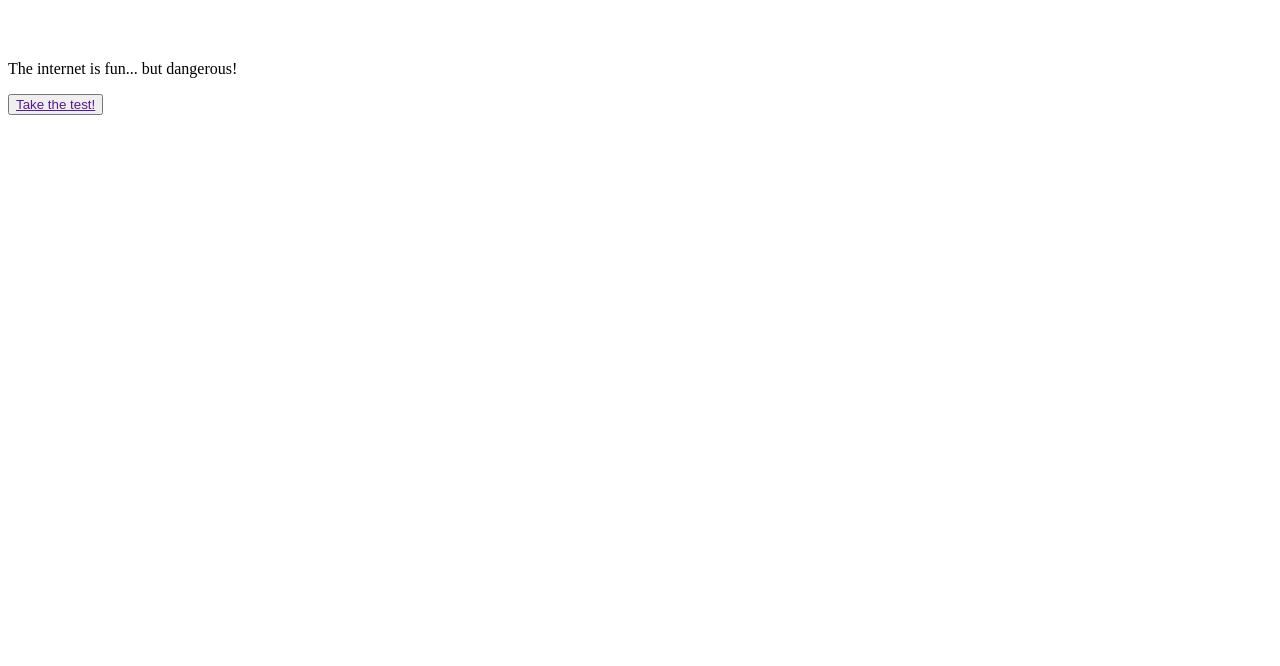
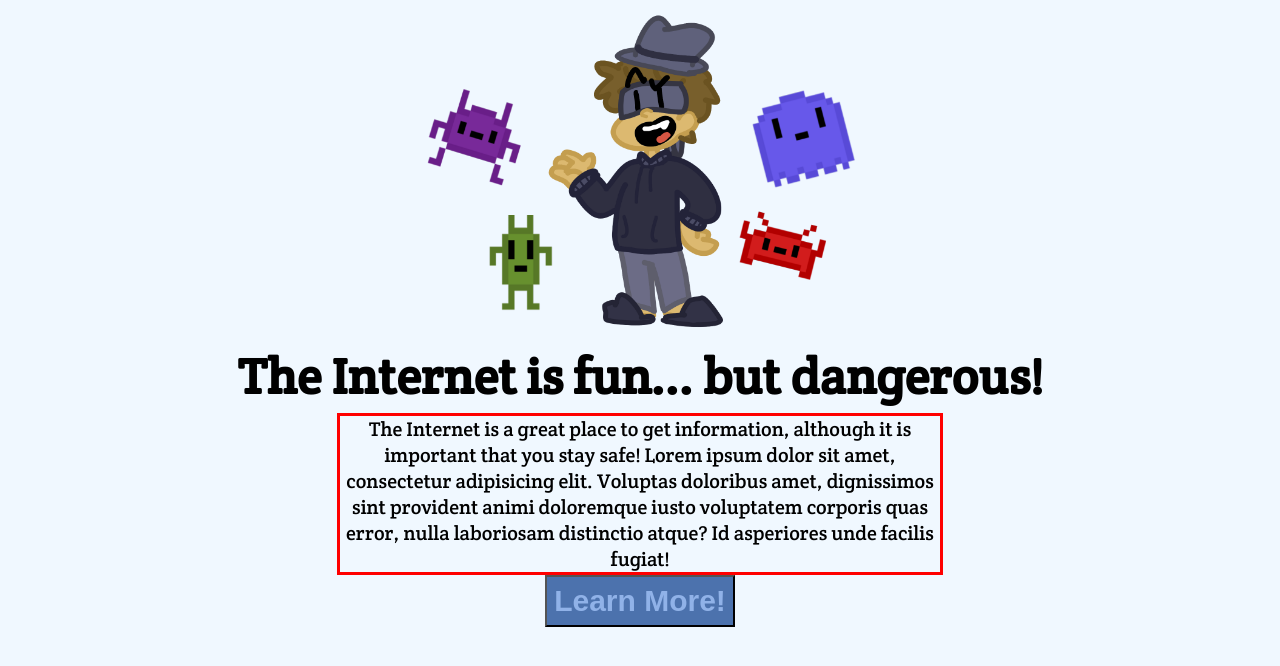
Before and after one commit to knighse/internetisfun, a plain HTML site: page index.html in a window 1280 px wide. Drawn offline with Linux system fonts and the light colour scheme.

Commit message:
pictures + main page

```diff
--- a/css/main.css
+++ b/css/main.css
@@ -0,0 +1,51 @@
+@import url('https://fonts.googleapis.com/css?family=Crete+Round&display=swap');
+
+body {
+	background-color: aliceblue;
+}
+
+h1 {
+	font-family: 'Crete Round', serif;
+	font-size: 20px;
+}
+
+p {
+	font-family: 'Crete Round', serif;
+	font-size: 20px;
+	flex-wrap: wrap;
+	margin: auto;
+	text-align: center;
+	width: 600px;
+	border: 3px solid red;
+}
+
+button {
+	size:30px;
+	padding: 7px;
+	background-color: #4c72ad;
+	font-size: 30px;
+	text-align: center;
+	font-weight: bold;
+}
+
+h1 {
+	font-size: 50px;
+	text-align: center;
+	margin: 5px;
+}
+
+a {
+	text-decoration: none;
+	text-align: center;
+	color: #90b2e8;
+}
+
+.banner {
+	width: auto;
+	max-width: 450px;
+	height: auto;
+ 	display: block;
+ 	margin-left: auto;
+	margin-right: auto;
+ 	width: 50%;
+}
--- a/index.html
+++ b/index.html
@@ -2,20 +2,16 @@
 <html>
 	<head>
 		<title>The Internet is fun!</title>
-		<link rel="icon" href="./images/icon.png" type="image/png"/>
-		<link rel="shortcut icon" href="./images/icon.png" type="image/png"/>
+			<link rel="icon" href="./images/icon.png" type="image/png"/>
+			<link rel="shortcut icon" href="./images/icon.png" type="image/png"/>
+			<link rel="stylesheet" type="text/css" href="./css/main.css">
 	</head>
 	<body>
-		<header>
-			<img src="">
-			<a href=""></a>
-			<a href=""></a>
-			<a href=""></a>
-		</header>
-			<section class="">
-				<img src="">
-				<p> The internet is fun... but dangerous! </p>
-				<button><a href="">Take the test!</a></button>
-			</section>
+		<section>
+			<img src="./images/gang.png" class="banner" align="middle">
+			<h1> The Internet is fun... but dangerous! </h1>
+			<p> The Internet is a great place to get information, although it is important that you stay safe! Lorem ipsum dolor sit amet, consectetur adipisicing elit. Voluptas doloribus amet, dignissimos sint provident animi doloremque iusto voluptatem corporis quas error, nulla laboriosam distinctio atque? Id asperiores unde facilis fugiat!</p>
+			<center><button><a href="info.html">Learn More!</a></button></center>
+		</section>
 	</body>
 </html>
```
Also changed, not shown: info.html (added, +17 -0 lines), images/blue.png (added), images/gang.png (added), images/green.png (added), images/hacker1.png (added), images/hacker2.png (added), images/purple.png (added), images/red.png (added).
